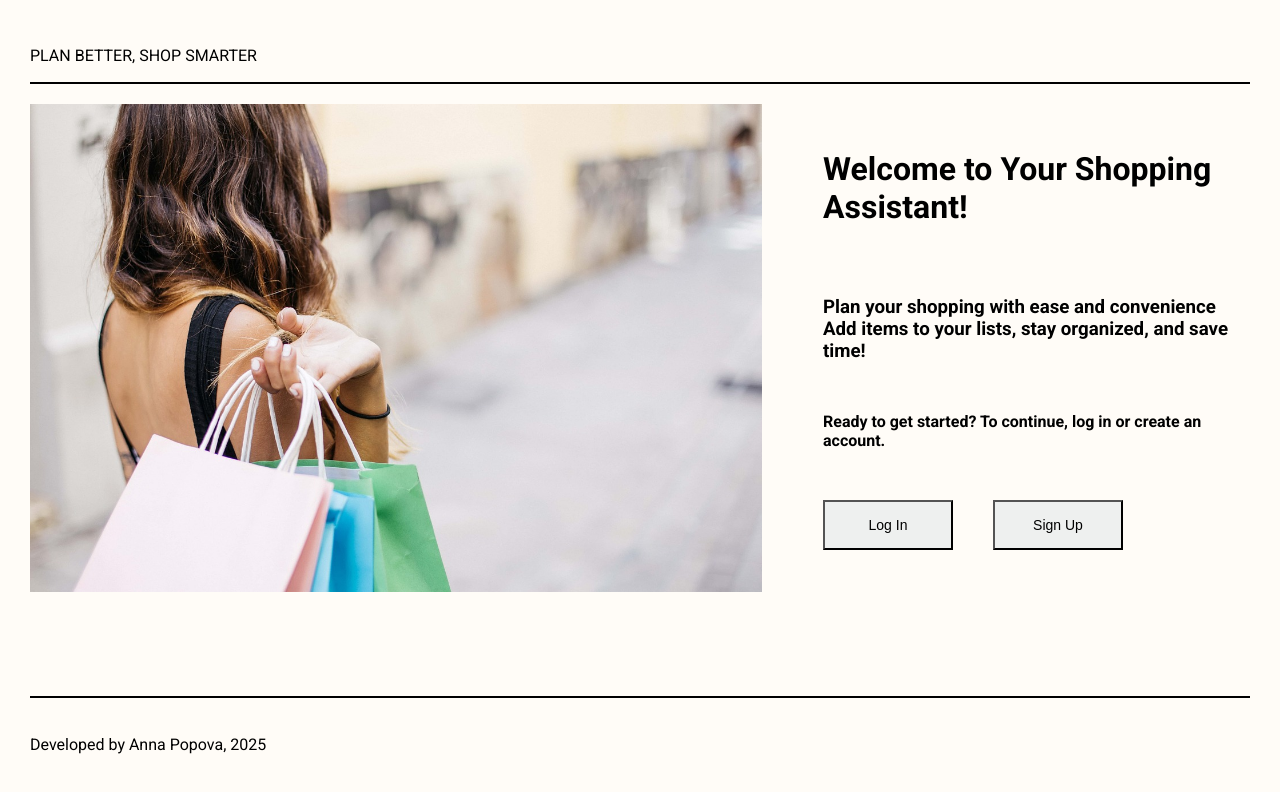
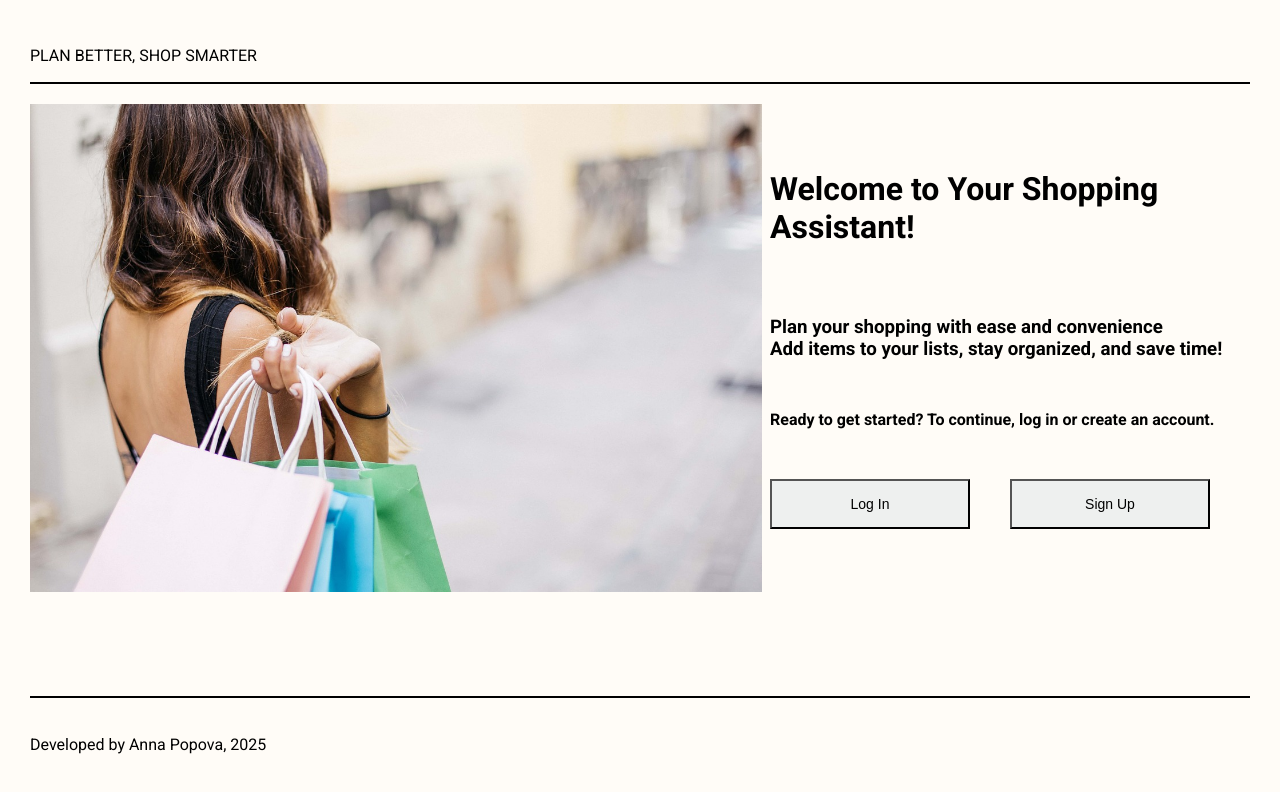
Before and after one commit to anyuka007/shopping-list, a React (Vite) app in the folder frontend/: page /start in a window 1280 px wide. Shown: the top 792 px of the page. Built offline with nearby package versions, Linux system fonts and the light colour scheme.

Commit message:
update Home and Start CSS styles for improved layout

```diff
--- a/frontend/src/css/Home.css
+++ b/frontend/src/css/Home.css
@@ -1,11 +1,13 @@
 .home-container {
+    height: 100%;
     /* background-image: url("../../public/images/origami.png");
+
     background-position: center;
     background-size: cover;
     background-repeat: no-repeat;
-    background-attachment: fixed;*/
+    background-attachment: fixed;
     padding-top: 2rem;
-    padding-bottom: 2rem;
+    padding-bottom: 2rem;*/
 }
 
 .home-welcome-text {
--- a/frontend/src/css/Start.css
+++ b/frontend/src/css/Start.css
@@ -40,8 +40,8 @@
 .start-container-buttons button {
     /* background-color: #fffcf7; */
     background-color: #eef0ef;
-    width: 130px;
-    height: 50px;
+    width: 20rem;
+    height: 5rem;
     font-size: 14px;
     margin-right: 4rem;
 }
```
